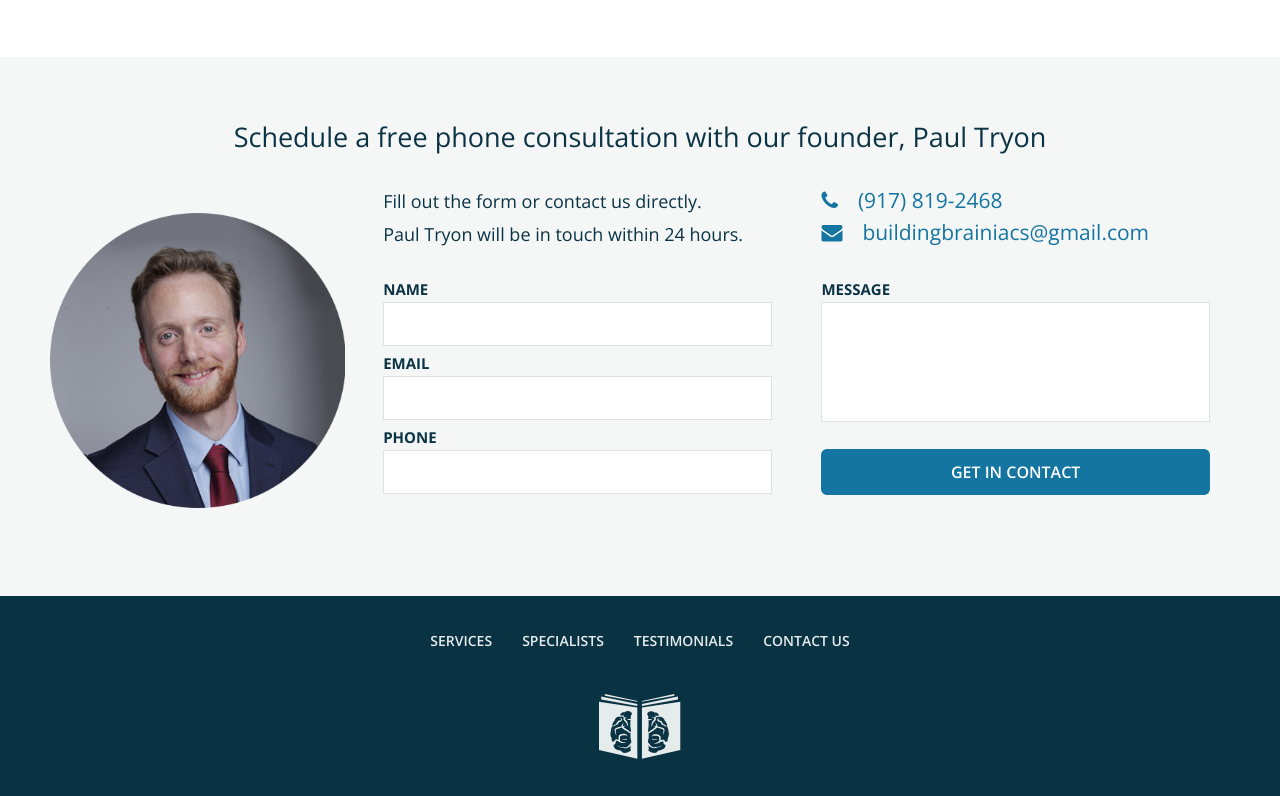
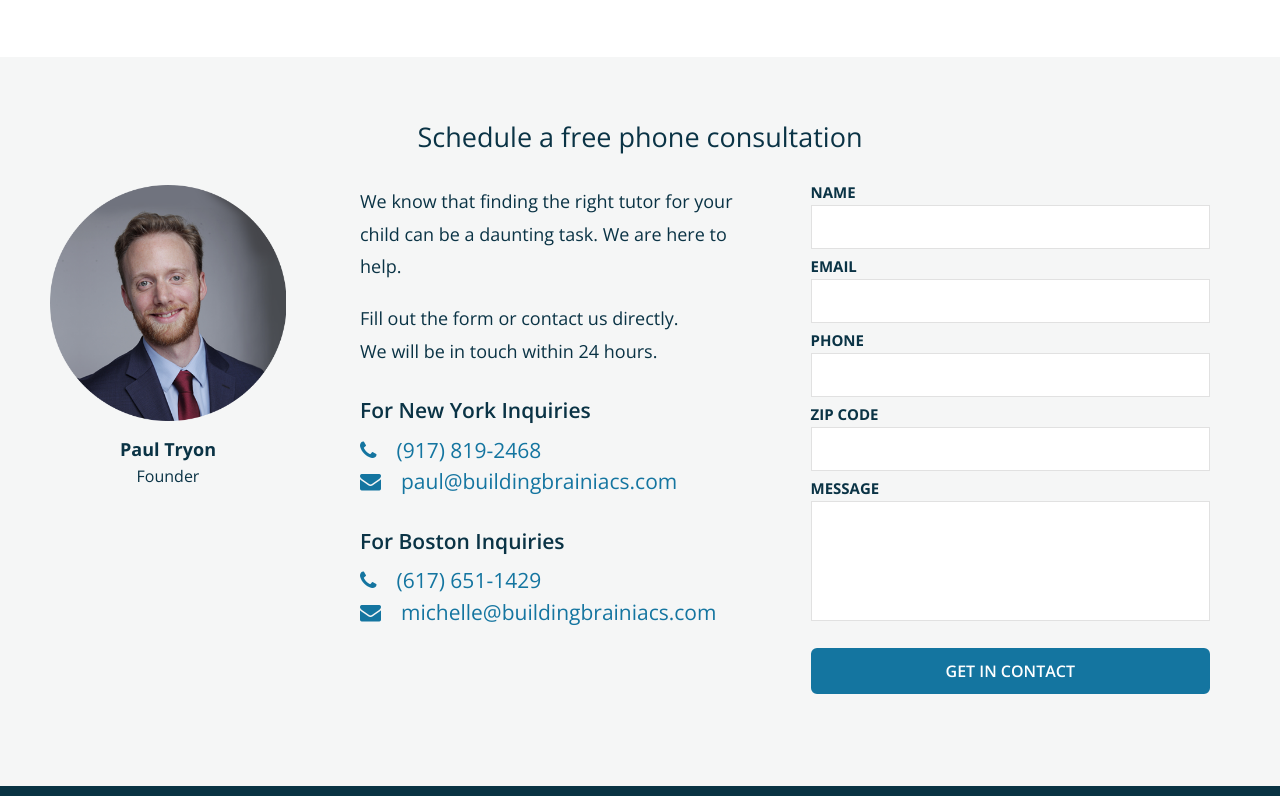
Before and after one commit to wsoeltz/building-brainiacs-v2, a Gatsby site: page / in a window 1280 px wide. Shown: the part 1954-2750 px from the top of the page. Built offline with nearby package versions, Linux system fonts and the light colour scheme; Gatsby itself is replaced by a stand-in of ours.

Commit message:
Copy and design updates

```diff
--- a/src/components/contactForm.js
+++ b/src/components/contactForm.js
@@ -3,42 +3,34 @@ import JSONData from "../content/contact.json";
 
 const ContactForm = () => {
   const [mousetrapValue, setMousetrapValue] = useState('');
-  console.log(mousetrapValue);
   if (mousetrapValue && mousetrapValue.length) {
     return null;
   }
-  let pathname;
-  try {
-    pathname = window && window.location ? window.location.pathname : '';
-  } catch(e) {
-    console.error(e);
-    pathname = '';
-  }
-  const contactPagePara = pathname.includes('contact') ? (
-    <p>We know that finding the right tutor for your child can be a daunting task. We are here to help.</p>
-  ) : null;
+
+  const contactSections = JSONData.data.map(({location, phone, email}) => (
+    <React.Fragment key={location + email + phone}>
+      <p>
+        <strong className="contact-info-header">{location}</strong>
+        <a href={`tel:${phone}`} className="contact-link"><i className="fa fa-phone" alt="Call Us"></i><span>{phone}</span></a>
+        <a href={`mailto:${email}`} className="contact-link"><i className="fa fa-envelope" alt="Email Us"></i><span>{email}</span></a>
+      </p>
+    </React.Fragment>
+  ));
+
   return (
     <>
       <div className="row">
         <div className="column half">
-          {contactPagePara}
-          <p>Fill out the form or contact us directly.<br />
-          Paul Tryon will be in touch within 24 hours.</p>
-
-        </div>
-        <div className="column half">
+          <p>{JSONData.paragraph1}</p>
+          <p>{JSONData.paragraph2}<br />{JSONData.paragraph3}</p>
           <div className="vertical-center-container">
             <div className="vertical-center-items">
-              <a href="tel:(917) 819-2468" className="contact-link"><i className="fa fa-phone" alt="Call Us"></i><span>(917) 819-2468</span></a>
-              <a href="mailto:buildingbrainiacs@gmail.com" className="contact-link"><i className="fa fa-envelope" alt="Email Us"></i><span>buildingbrainiacs@gmail.com</span></a>
+              {contactSections}
             </div>
           </div>
         </div>
-      </div>
-
+        <div className="column half">
           <form id="contactform" name="contactform" action="https://getform.io/f/33e7a0e2-a111-4445-8535-be71b4deba48" method="POST">
-        <div className="row">
-          <div className="column half">
               <input
                 type="text"
                 name={"website"}
@@ -52,15 +44,16 @@ const ContactForm = () => {
               <input type="email" name={"email"} id="email" required />
               <label htmlFor={"tel"}>Phone</label>
               <input type="text" name={"tel"} id="tel" required />
-          </div>
-          <div className="column half">
+              <label htmlFor={"zip"}>Zip Code</label>
+              <input type="text" name={"zip"} id="zip" required />
               <label htmlFor="comments">Message</label>
               <textarea  name="comments" id="comments" required></textarea>
               <input className="btn" type="submit" value={JSONData.contactButton} />
+            <div className="listErrors"></div>
+          </form>
         </div>
       </div>
-        <div className="listErrors"></div>
-      </form>
+
 
       <div className="email-success-message">
         <div className="modalBackdrop"></div>
--- a/src/components/footer.js
+++ b/src/components/footer.js
@@ -17,7 +17,8 @@ const Footer = () => {
       <address>
         {JSONData.footerLocations}
         <br /><a href="tel:(917) 819-2468">(917) 819-2468</a>
-        <br /><a href="mailto:buildingbrainiacs@gmail.com">buildingbrainiacs@gmail.com</a>
+        <br />
+        <a href="mailto:paul@buildingbrainiacs.com">paul@buildingbrainiacs.com</a>
       </address>
     </footer>
   );
--- a/src/content/contact.json
+++ b/src/content/contact.json
@@ -3,13 +3,26 @@
   "metaDescription": "Every child deserves the gift of reading. Our reading specialists turn the sentiment into a reality.",
 
   "title": "Contact Us",
-  "subtitle": "Schedule a free phone consultation with our founder, Paul Tryon.",
+  "subtitle": "Schedule a free phone consultation",
 
   "paragraph1": "We know that finding the right tutor for your child can be a daunting task. We are here to help.",
   "paragraph2": "Fill out the form or contact us directly.",
-  "paragraph3": "Paul Tryon will be in touch within 24 hours.",
+  "paragraph3": "We will be in touch within 24 hours.",
 
   "contactButton": "Get In Contact",
 
-  "locations": "Serving <strong>Boston, New York City, Westchester,</strong> and <strong>Long Island</strong>"
+  "locations": "Serving <strong>Boston, New York City, Westchester,</strong> and <strong>Long Island</strong>",
+
+  "data": [
+    {
+      "location": "For New York Inquiries",
+      "phone":"(917) 819-2468",
+      "email": "paul@buildingbrainiacs.com"
+    },
+    {
+      "location": "For Boston Inquiries",
+      "phone":"(617) 651-1429",
+      "email": "michelle@buildingbrainiacs.com"
+    }
+  ]
 }
--- a/src/content/homepage.json
+++ b/src/content/homepage.json
@@ -5,7 +5,7 @@
 
   "heading": "Every child deserves the gift of reading.",
   "subHeading": "Our reading specialists turn the sentiment into a reality.",
-  "headingCTA": "Set Up A Free Consultation With Our Founder",
+  "headingCTA": "Set Up A Free Consultation",
 
 
   "description": "Whether your child is just learning to read, struggling with a reading-based challenge like dyslexia, or fine-tuning a higher level comprehension skill, we can help your child make accelerated progress.",
@@ -32,5 +32,5 @@
 
   "testimonaialsCTA": "See What Everyone’s Saying About Us",
 
-  "contactTitle": "Schedule a free phone consultation with our founder, Paul Tryon"
+  "contactTitle": "Schedule a free phone consultation"
 }
--- a/src/content/services.json
+++ b/src/content/services.json
@@ -27,5 +27,5 @@
   "rateDesc": "Our hourly rates are based on factors that vary from family to family. We are happy to provide you with a quote after learning about your child and what you're looking for. We offer personalized payment plans to ensure finances don't interfere with your child's education.",
 
   "ctaTitle": "Learn More About Our Services",
-  "ctaButton": "Set Up A Free Consultation With Our Founder"
+  "ctaButton": "Set Up A Free Consultation"
 }
--- a/src/pages/index.js
+++ b/src/pages/index.js
@@ -98,6 +98,8 @@ const IndexPage = () => (
               alt="Paul Tryon"
               title="Paul Tryon, Literary Tutoring Specialist"
             />
+            <h5>Paul Tryon</h5>
+            <h6>Founder</h6>
           </div>
           <div className="form">
             <ContactForm />
--- a/src/pages/services.js
+++ b/src/pages/services.js
@@ -15,7 +15,7 @@ const ServicesPage = () => (
         <div className="row">
           <h1>{JSONData.title}</h1>
           <h2>{JSONData.subtitle}</h2>
-          <ul>{JSONData.list.map(item => <li>{item}</li>)}</ul>
+          <ul>{JSONData.list.map(item => <li key={item}>{item}</li>)}</ul>
         </div>
       </section>
       <section className="services-content">
--- a/src/scss/_content.scss
+++ b/src/scss/_content.scss
@@ -134,21 +134,18 @@
 		left: 0;
 		bottom: 0;
 		top: 0;
-		width: 25%;
-		@media (max-width: 800px) {
+		width: 20%;
+		@media (max-width: 900px) {
 			display: none;
 		}
 		img {
-			position: absolute;
-	    margin: auto;
-	    bottom: 0;
-	    top: 0;
+			margin-bottom: 1rem;
 		}
 	}
 	.form {
 		position: relative;
-		padding-left: 27%;
-		@media (max-width: 800px) {
+		padding-left: 25%;
+		@media (max-width: 900px) {
 			padding-left: 0;
 		}
 	}
@@ -189,6 +186,18 @@ a.contact-link {
 			display: none;
 		}
 	}
+}
+
+strong.contact-info-header {
+	font-size: 21px;
+	text-decoration: none;
+	line-height: 1.5em;
+	white-space: nowrap;
+	margin: 0;
+	padding: 0;
+	// border-bottom: solid 1px $color-primary;
+	display: inline-block;
+	margin: 0.5rem 0 0.5rem;
 }
 
 form#contactform {
@@ -264,9 +273,6 @@ article.body.contact {
 	h3 {
 		margin: 30px 0 40px;
 	}
-	a.contact-link {
-		text-align: right;
-	}
 }
 
 .email-success-message {
@@ -323,15 +329,30 @@ article.body.contact {
 	img {
 		max-height: 100%;
 	}
+	.title-text {
+		position: absolute;
+    left: 0;
+    top: 0;
+    bottom: 0;
+    display: flex;
+    flex-direction: column;
+    justify-content: center;
+    transform: translate(calc(-100% - 15px), 0);
+	}
   @media (max-width: 500px) {
 		position: static;
   	margin: auto;
+		.title-text {
+			position: static;
+			transform: none;
+			margin-top: 0.5rem;
+		}
   }
 }
 
 .contact-header {
 	position: relative;
-	padding-right: 220px;
+	padding-right: 290px;
 	min-height: 150px;
 	margin-bottom: 20px;
 	h1, h3 {
@@ -511,6 +532,10 @@ article.body.specialists {
 		float: left;
 		img {
 			border-radius: 4000px;
+			min-height: 176px;
+			@media (max-width: 450px) {
+				min-height: 120px;
+			}
 		}
 		@media (max-width: 800px) {
 			width: 30%;
```
Also changed, not shown: src/pages/contact.js (+8 -4 lines). Lines whose indentation alone changed are shown as unchanged.
